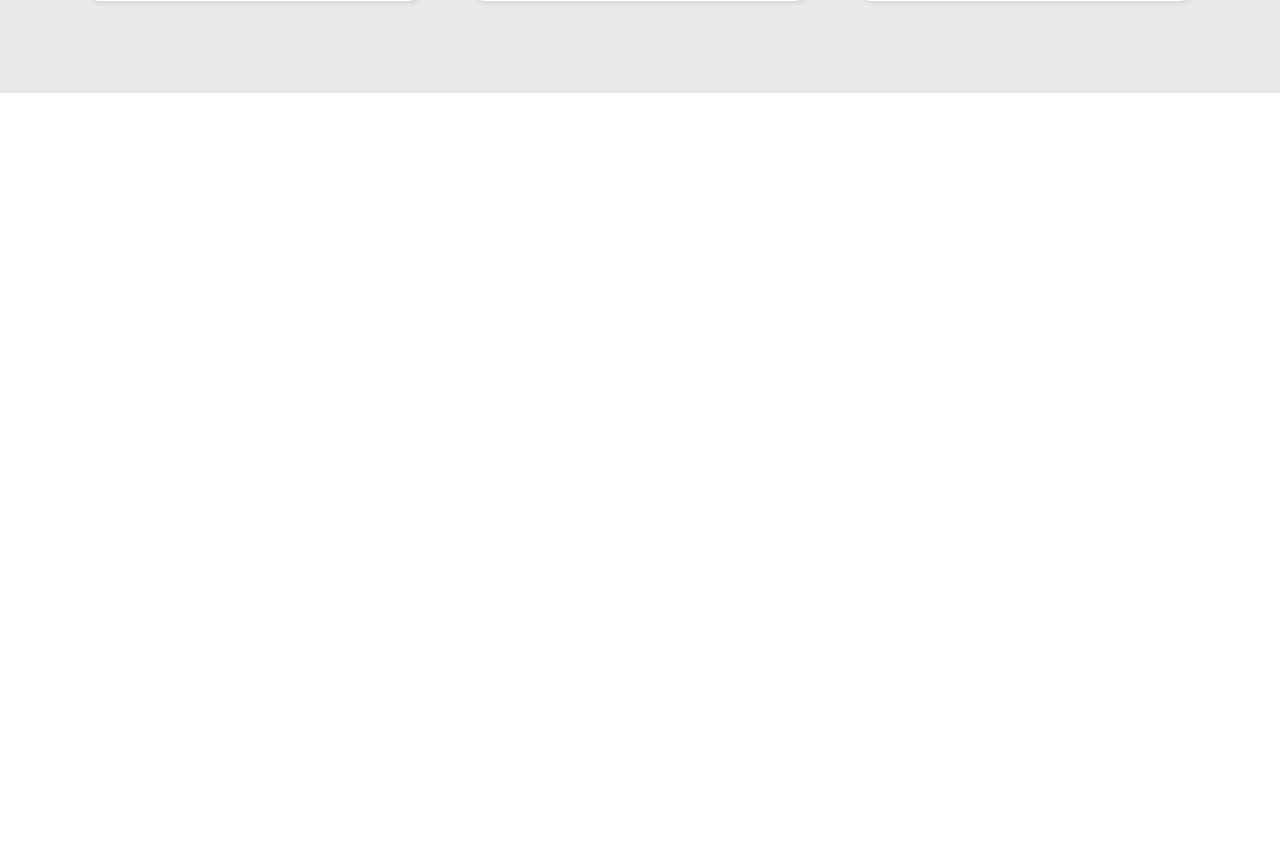
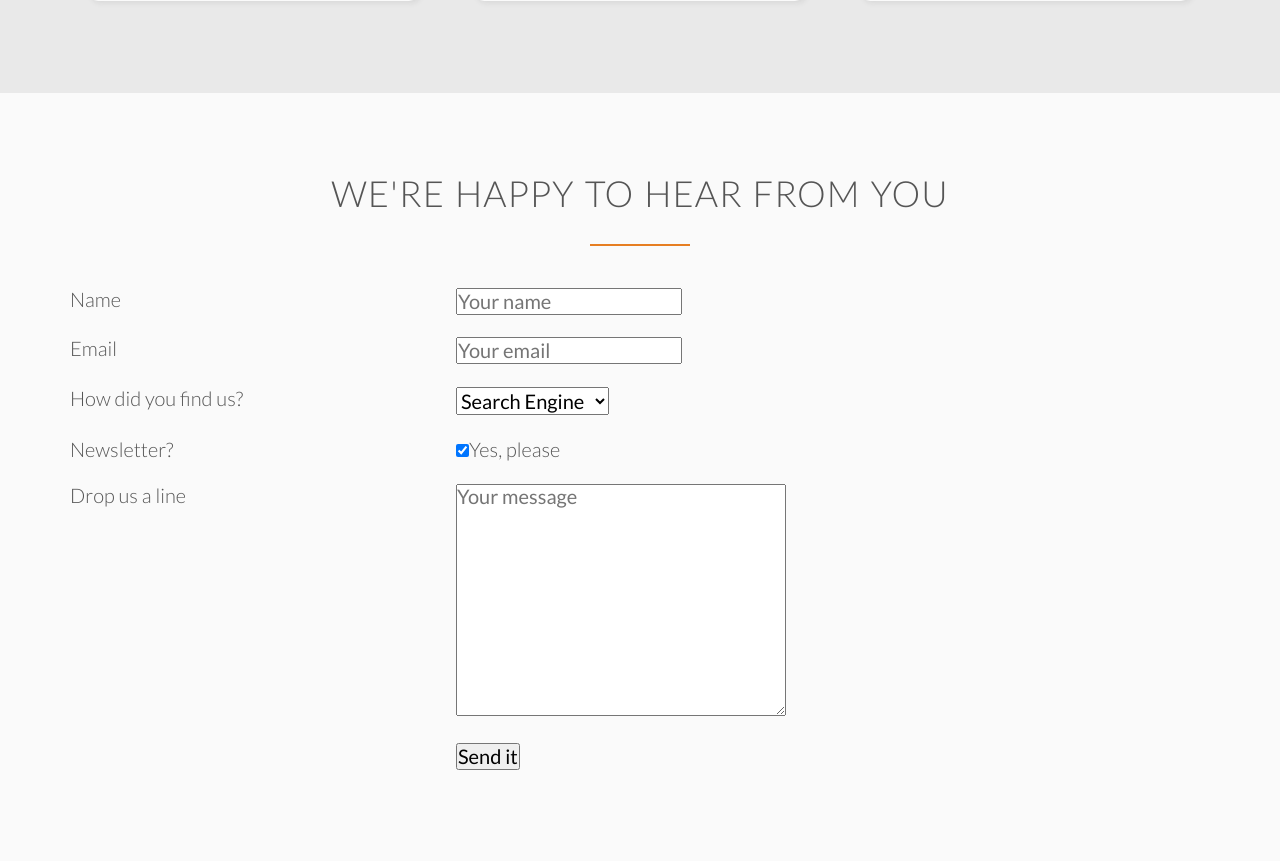
Before and after one commit to barrosdaniel/AcademicProjects-08OmniFood, a PHP site: page / in a window 1280 px wide. Shown: the part 4603-5464 px from the top of the page. Before the commit the page ends 4696 px from the top, so only its background shows below. Run offline with PHP 8.4, Linux system fonts and the light colour scheme; some web fonts are replaced.

Commit message:
feature: form section markup completed

```diff
--- a/index.html
+++ b/index.html
@@ -15,6 +15,9 @@
 </head>
 
 <body>
+
+  <!-- Header section
+  ---------------------------------------------------------------------- -->
   <header>
 
     <div class="top-bar container">
@@ -37,13 +40,19 @@
 
   </header>
 
+
+
+  <!-- Features section
+  ---------------------------------------------------------------------- -->
   <section class="section-features">
+
     <div class="container">
       <h2>Get food fast &mdash; not fast food</h2>
       <p class="long-copy">Hello, we’re Omnifood, your new premium food
         delivery service. We know you’re always busy. No time for cooking. So
         let us take care of that, we’re really good at it, we promise!</p>
     </div>
+
     <div class="container">
       <div class="col span-1-of-4 box">
         <i class="ion-ios-infinite-outline icon-big"></i>
@@ -76,6 +85,10 @@
     </div>
   </section>
 
+
+
+  <!-- Meals section
+  ---------------------------------------------------------------------- -->
   <section class="section-meals">
     <ul class="meals-showcase clearfix">
       <li>
@@ -123,6 +136,10 @@
     </ul>
   </section>
 
+
+
+  <!-- How It Works section
+  ---------------------------------------------------------------------- -->
   <section id="how-it-works" class="section-steps">
     <div class="container">
       <h2>How it works &ndash; Simple as 1, 2, 3</h2>
@@ -154,6 +171,10 @@
     </div>
   </section>
 
+
+
+  <!-- Cities section
+  ---------------------------------------------------------------------- -->
   <section id="cities" class="section-cities">
     <div class="container">
       <h2>We're currently in these cities</h2>
@@ -199,6 +220,10 @@
     </div>
   </section>
 
+
+
+  <!-- Testimonials section
+  ---------------------------------------------------------------------- -->
   <section class="section-testimonials">
     <div class="container">
       <h2>Our customers can't live without us</h2>
@@ -235,6 +260,10 @@
     </div>
   </section>
 
+
+
+  <!-- Plans section
+  ---------------------------------------------------------------------- -->
   <section class="section-plans">
     <div class="container">
       <h2>Start eating healthy today</h2>
@@ -318,6 +347,86 @@
 
   </section>
 
+
+
+  <!-- Form section
+  ---------------------------------------------------------------------- -->
+  <section class="section-form">
+    <div class="container">
+      <h2>We're happy to hear from you</h2>
+    </div>
+
+    <div class="container">
+      <form action="#" method="post" class="contact-form">
+
+        <div class="container">
+          <div class="col span-1-of-3">
+            <label for="name">Name</label>
+          </div>
+          <div class="col span-2-of-3">
+            <input type="text" name="name" id="name" placeholder="Your name"
+              required>
+          </div>
+        </div>
+
+
+        <div class="container">
+          <div class="col span-1-of-3">
+            <label for="email">Email</label>
+          </div>
+          <div class="col span-2-of-3">
+            <input type="email" name="email" id="email" placeholder="Your email"
+              required>
+          </div>
+        </div>
+
+        <div class="container">
+          <div class="col span-1-of-3">
+            <label for="find-us">How did you find us?</label>
+          </div>
+          <div class="col span-2-of-3">
+            <select name="find-us" id="find-us">
+              <option value="friends">Friends</option>
+              <option value="search engine" selected>Search Engine</option>
+              <option value="ad">Advertisement</option>
+              <option value="other">Other</option>
+            </select>
+          </div>
+        </div>
+
+        <div class="container">
+          <div class="col span-1-of-3">
+            <label for="newsletter">Newsletter?</label>
+          </div>
+          <div class="col span-2-of-3">
+            <input type="checkbox" name="newsletter" id="newsletter" checked>Yes,
+            please
+          </div>
+        </div>
+
+        <div class="container">
+          <div class="col span-1-of-3">
+            <label for="message">Drop us a line</label>
+          </div>
+          <div class="col span-2-of-3">
+            <textarea name="message" id="message" cols="30" rows="10"
+              placeholder="Your message"></textarea>
+          </div>
+        </div>
+
+        <div class="container">
+          <div class="col span-1-of-3">
+            <label for="message">&nbsp;</label>
+          </div>
+          <div class="col span-2-of-3">
+            <input type="submit" value="Send it">
+          </div>
+        </div>
+
+      </form>
+    </div>
+  </section>
+
 </body>
 
 </html>
```
Also changed, not shown: resources/css/styles.css (+0 -13 lines).
